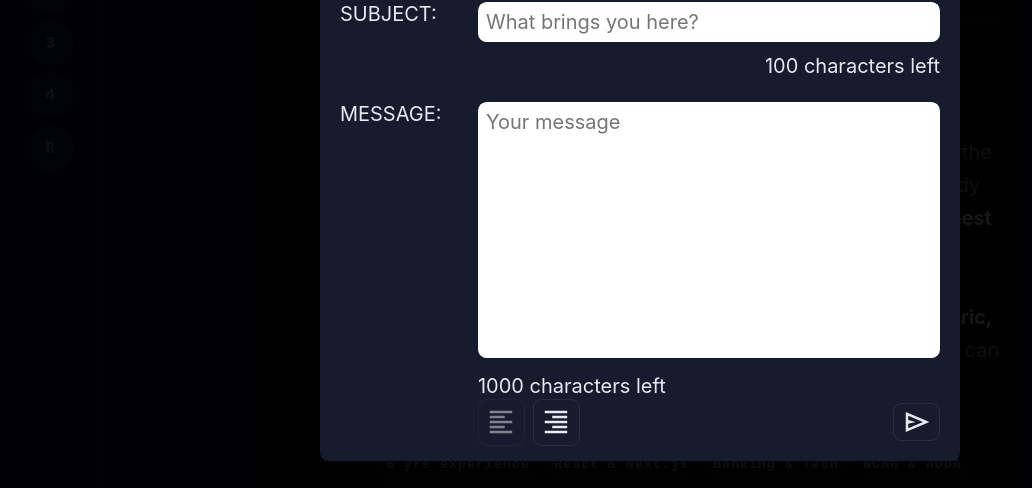
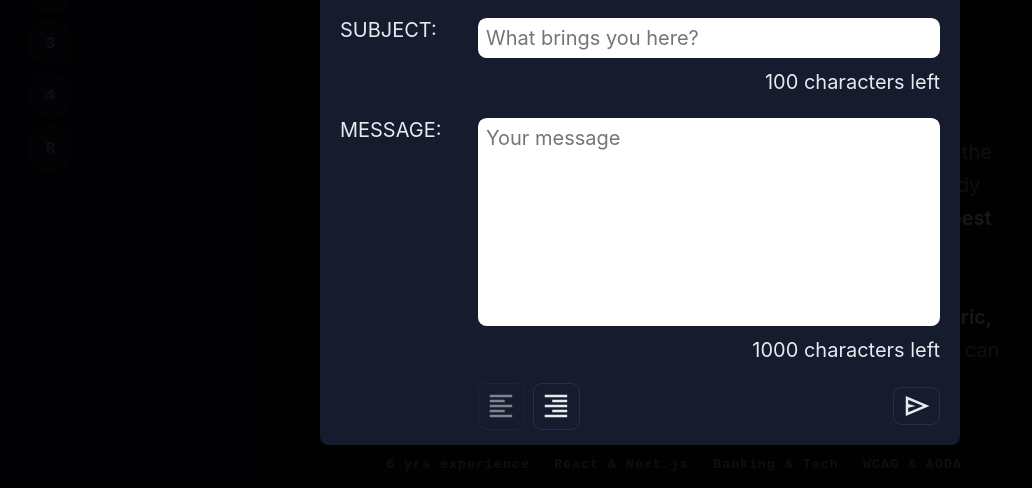
Before and after one commit to O-K-G/kit.codes, a Next.js app: page / in a window 1280 px wide. Both pictures are taken after a click on the button "Email me". Shown: the part 268-756 px from the top of the page, without its empty margins (0-1032 px from the left). Built offline with nearby package versions, Linux system fonts and the light colour scheme; grey boxes are pictures that could not be loaded.

Commit message:
fix: dir

```diff
--- a/app/components/shared/messageForm/messageForm.tsx
+++ b/app/components/shared/messageForm/messageForm.tsx
@@ -52,7 +52,7 @@ export default function MessageForm({onClick}: MessageFormProps) {
       label: LABELS.message,
       placeholder: PLACEHOLDERS.message,
       ...FIELDS.message,
-      rows: 10,
+      rows: 8,
       wrapperComponent: "div",
       component: "textarea",
       onChange: (str: string) =>
--- a/app/ui/input/inputOrTextarea.module.css
+++ b/app/ui/input/inputOrTextarea.module.css
@@ -37,6 +37,10 @@
 
   .inputContainer {
     width: 100%;
+    display: flex;
+    flex-direction: column;
+    justify-content: center;
+    align-items: flex-end;
 
     textarea {
       resize: none;
```
